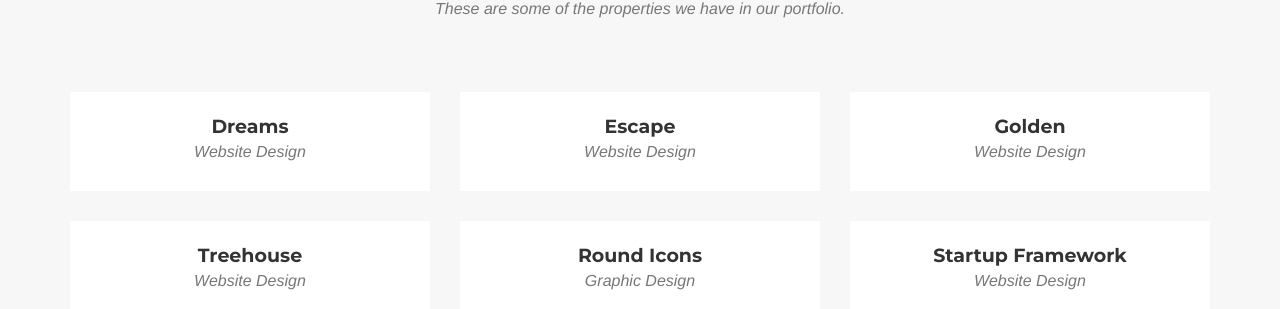
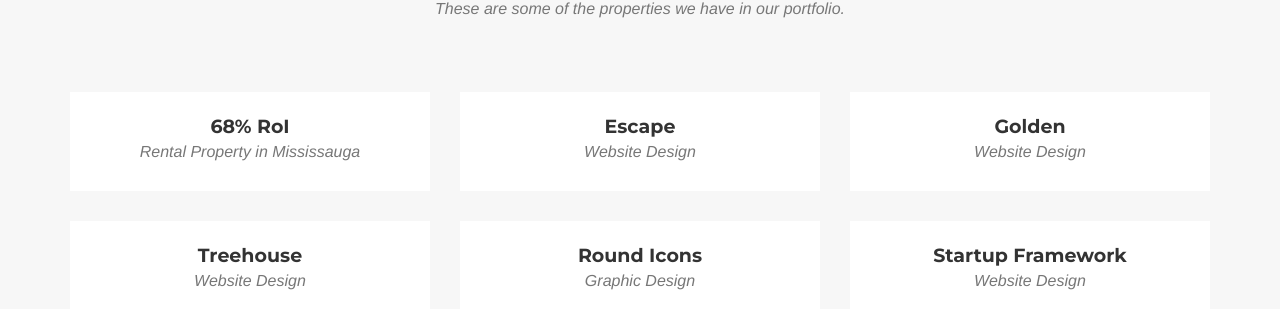
Before and after one commit to arturopie/4cardinalpoints, a Jekyll site: the page built from _posts/2014-07-18-project-1.markdown, in a window 1280 px wide and 900 px high, scrolled down 858 px. Shown: the part 145-454 px from the top of the window. Built offline with Jekyll 4.4.1, drawn with Linux system fonts in a browser that asks for light colours; some web fonts are replaced; part of the change alters nothing that is shown.

Commit message:
adds details about first property in portfolio

```diff
--- a/_includes/modals.html
+++ b/_includes/modals.html
@@ -17,16 +17,16 @@
                             <img src="img/portfolio/{{ post.img }}" class="img-responsive img-centered" alt="{{ post.alt }}">
                             <p>{{ post.description }}</p>
                             <ul class="list-inline item-details">
-                                <li>Client:
-                                    <strong><a href="http://startbootstrap.com">{{ post.client }}</a>
+                                <li>Property Type:
+                                    <strong>{{ post.property_type }}
                                     </strong>
                                 </li>
-                                <li>Date:
-                                    <strong><a href="http://startbootstrap.com">{{ post.project-date }}</a>
+                                <li>Annual Cashflow:
+                                    <strong>{{ post.cashflow }}
                                     </strong>
                                 </li>
-                                <li>Service:
-                                    <strong><a href="http://startbootstrap.com">{{ post.category }}</a>
+                                <li>Total ROI:
+                                    <strong>{{ post.total_roi }}
                                     </strong>
                                 </li>
                             </ul>
--- a/_posts/2014-07-18-project-1.markdown
+++ b/_posts/2014-07-18-project-1.markdown
@@ -1,15 +1,14 @@
 ---
-title: Dreams
-subtitle: Website Design
+title: 68% RoI
+subtitle: Rental Property in Mississauga
 layout: default
 modal-id: 1
-date: 2014-07-18
+date: 2017-12-18
 img: dreams.png
 thumbnail: dreams-thumbnail.png
 alt: image-alt
-project-date: April 2014
-client: Start Bootstrap
-category: Web Development
-description: Lorem ipsum dolor sit amet, usu cu alterum nominavi lobortis. At duo novum diceret. Tantas apeirian vix et, usu sanctus postulant inciderint ut, populo diceret necessitatibus in vim. Cu eum dicam feugiat noluisse.
-
+total_roi: $52,810
+cashflow: $2,948
+property_type: Duplex
+description: This is a house hack. The property was bought at a discount, rehabbed and rented out. This property has been rented out on short terms (AirBnB), and long leases.
 ---
```
